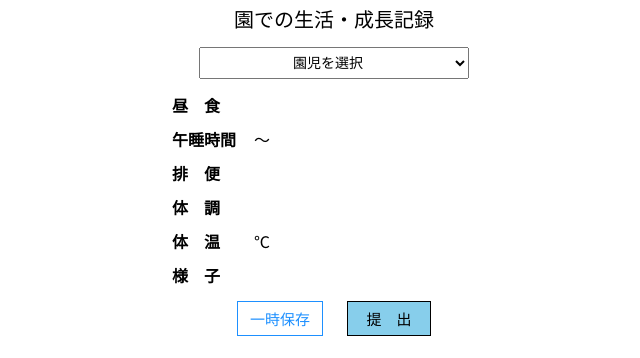
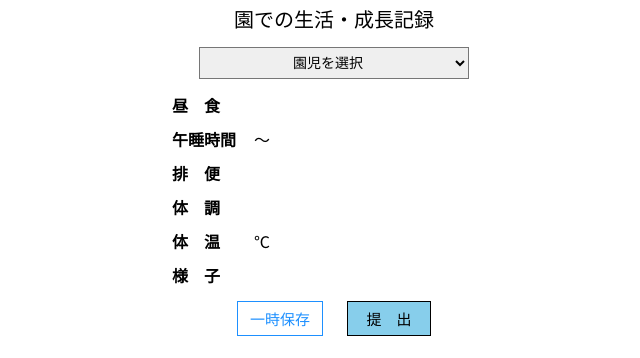
Before and after one commit to mai2130/sodachi_note, a Django app: template templates/growthlogs/school_growthlog_form.html in a window 1280 px wide. Shown: the part 62-420 px from the top of the page, without its empty margins (306-946 px from the left). Run offline with Django 5.2, Linux system fonts and the light colour scheme; the template is opened without the code that fills it, so the values that code supplies are empty.

Commit message:
プルダウン修正

```diff
--- a/static/css/growthlog.css
+++ b/static/css/growthlog.css
@@ -25,6 +25,10 @@
     margin: 0 auto 14px;
     padding: 6px 10px;
     font-size: 14px;
+    border-radius: 0;
+    appearance: auto;
+    -webkit-appearance: menulist;
+
 }
 
 /* フォーム部分 */
```
